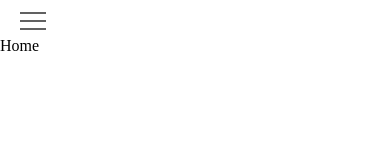
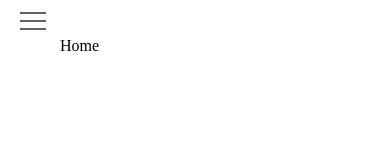
Before and after one commit to Mike-Taiki/bamboo-challenge, a Vue app: page /home in a window 390 px wide. Shown: the top 160 px of the page. Built offline with nearby package versions, Linux system fonts and the light colour scheme.

Commit message:
add media querie

```diff
--- a/src/modules/RootView.vue
+++ b/src/modules/RootView.vue
@@ -30,4 +30,10 @@ export default {
   max-width: 1200px;
   margin: 0 auto;
 }
+
+@media (max-width: 1199px) {
+  .container-view {
+    margin-left: 30px;
+  }
+}
 </style>
```
